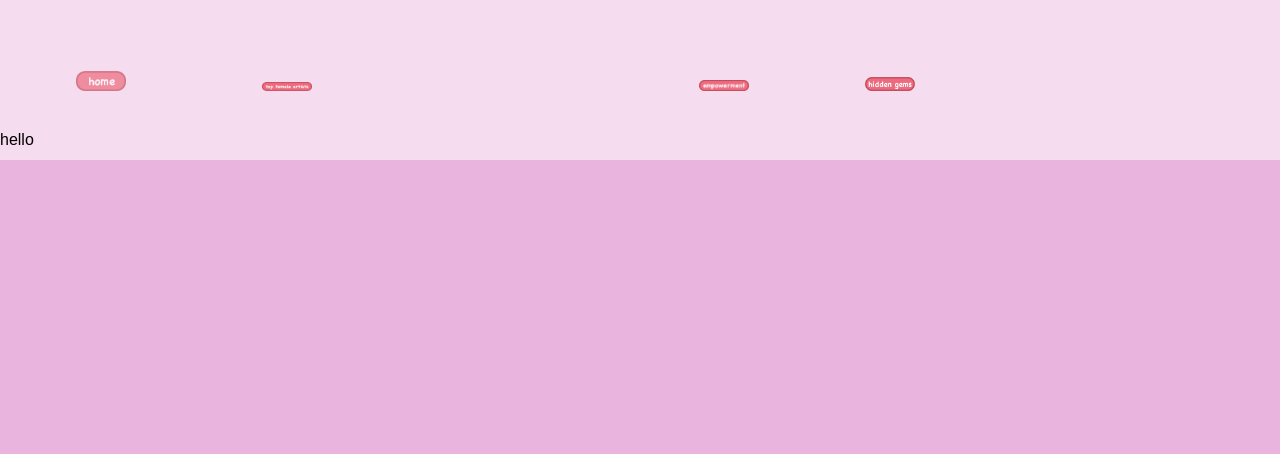
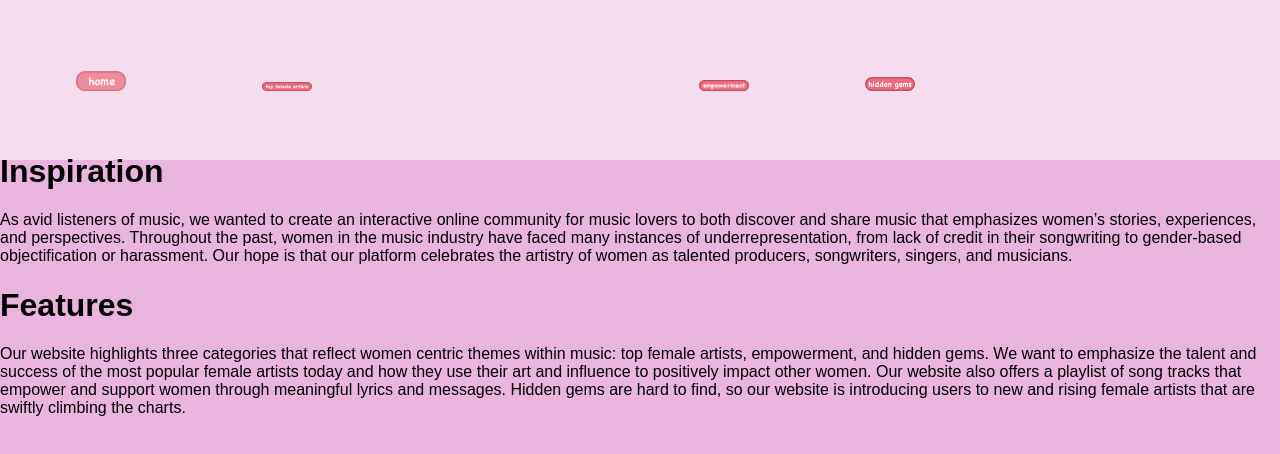
Before and after one commit to Sangha0822/RoseTunes, a plain HTML site: page index.html in a window 1280 px wide. Drawn offline with Linux system fonts and the light colour scheme.

Commit message:
added text to home pg and empowerment pg

```diff
--- a/index.html
+++ b/index.html
@@ -32,7 +32,12 @@
 
     <div id="contentHome">
         <br><br>
-        hello
+        <h1>Inspiration</h1>
+        <p>As avid listeners of music, we wanted to create an interactive online community for music lovers to both discover and share music that emphasizes women’s stories, experiences, and perspectives. Throughout the past, women in the music industry have faced many instances of underrepresentation, from lack of credit in their songwriting to gender-based objectification or harassment. Our hope is that our platform celebrates the artistry of women as talented producers, songwriters, singers, and musicians.
+        </p>
+        <h1>Features</h1>
+        <p>Our website highlights three categories that reflect women centric themes within music: top female artists, empowerment, and hidden gems. We want to emphasize the talent and success of the most popular female artists today and how they use their art and influence to positively impact other women. Our website also offers a playlist of song tracks that empower and support women through meaningful lyrics and messages. Hidden gems are hard to find, so our website is introducing users to new and rising female artists that are swiftly climbing the charts.
+        </p>
     </div>
 
     <div id="contentTopArtists" style="display: none;">
@@ -54,6 +59,9 @@
 
     <div id="contentEmpowerment" style="display: none;">
         <br><br>
+
+        <p>Here are songs we love!</p>
+
         <iframe style="border-radius:12px" src="https://open.spotify.com/embed/track/6g0Orsxv6glTJCt4cHsRsQ?utm_source=generator" width="50%" height="352" frameBorder="0" allowfullscreen="" allow="autoplay; clipboard-write; encrypted-media; fullscreen; picture-in-picture" loading="lazy"></iframe>
         <iframe style="border-radius:12px" src="https://open.spotify.com/embed/track/10GJQkjRJcZhGTLagFOC62?utm_source=generator" width="50%" height="352" frameBorder="0" allowfullscreen="" allow="autoplay; clipboard-write; encrypted-media; fullscreen; picture-in-picture" loading="lazy"></iframe>
         <iframe style="border-radius:12px" src="https://open.spotify.com/embed/track/3TCauNPqFiniaYHBvEVoHG?utm_source=generator" width="50%" height="352" frameBorder="0" allowfullscreen="" allow="autoplay; clipboard-write; encrypted-media; fullscreen; picture-in-picture" loading="lazy"></iframe>
```
